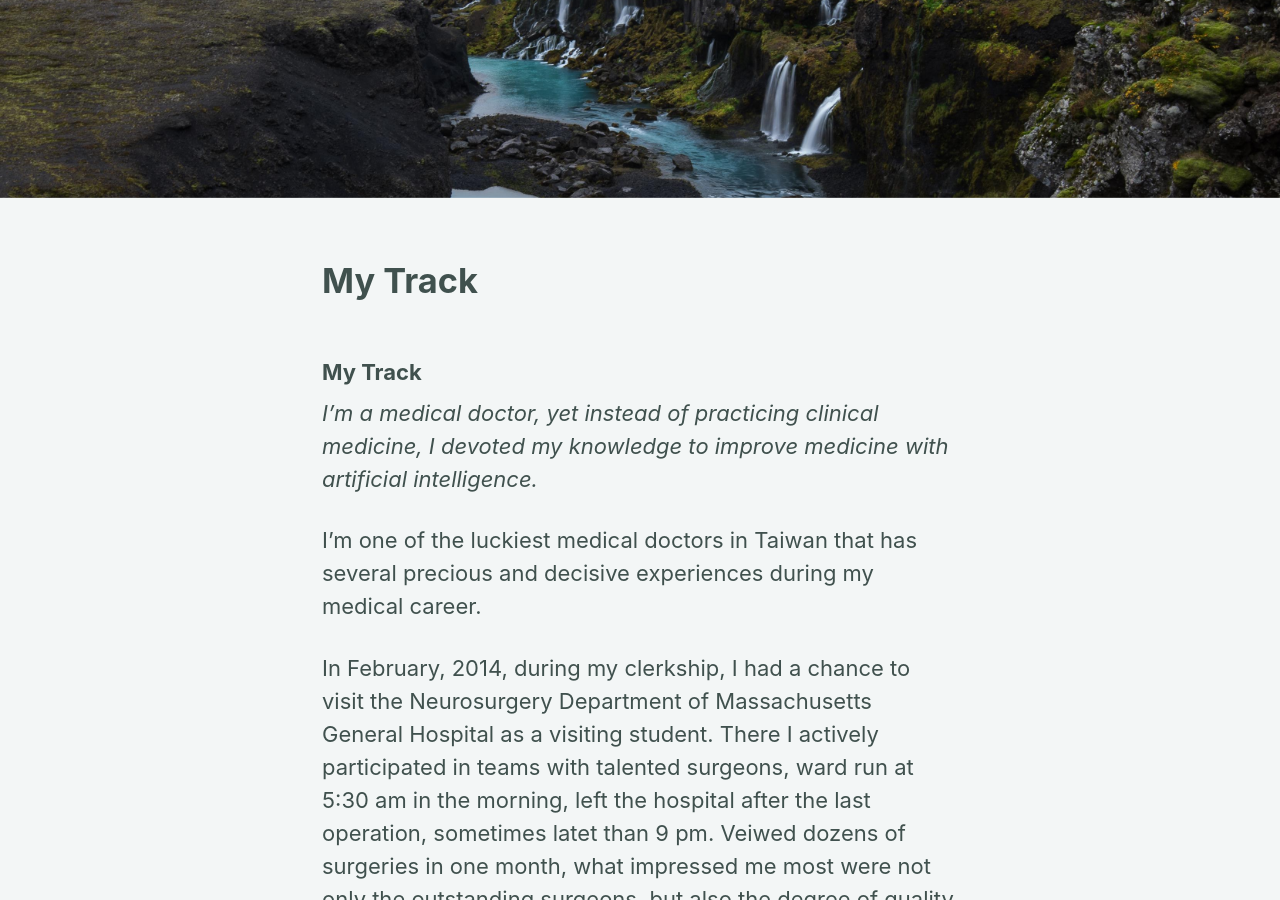
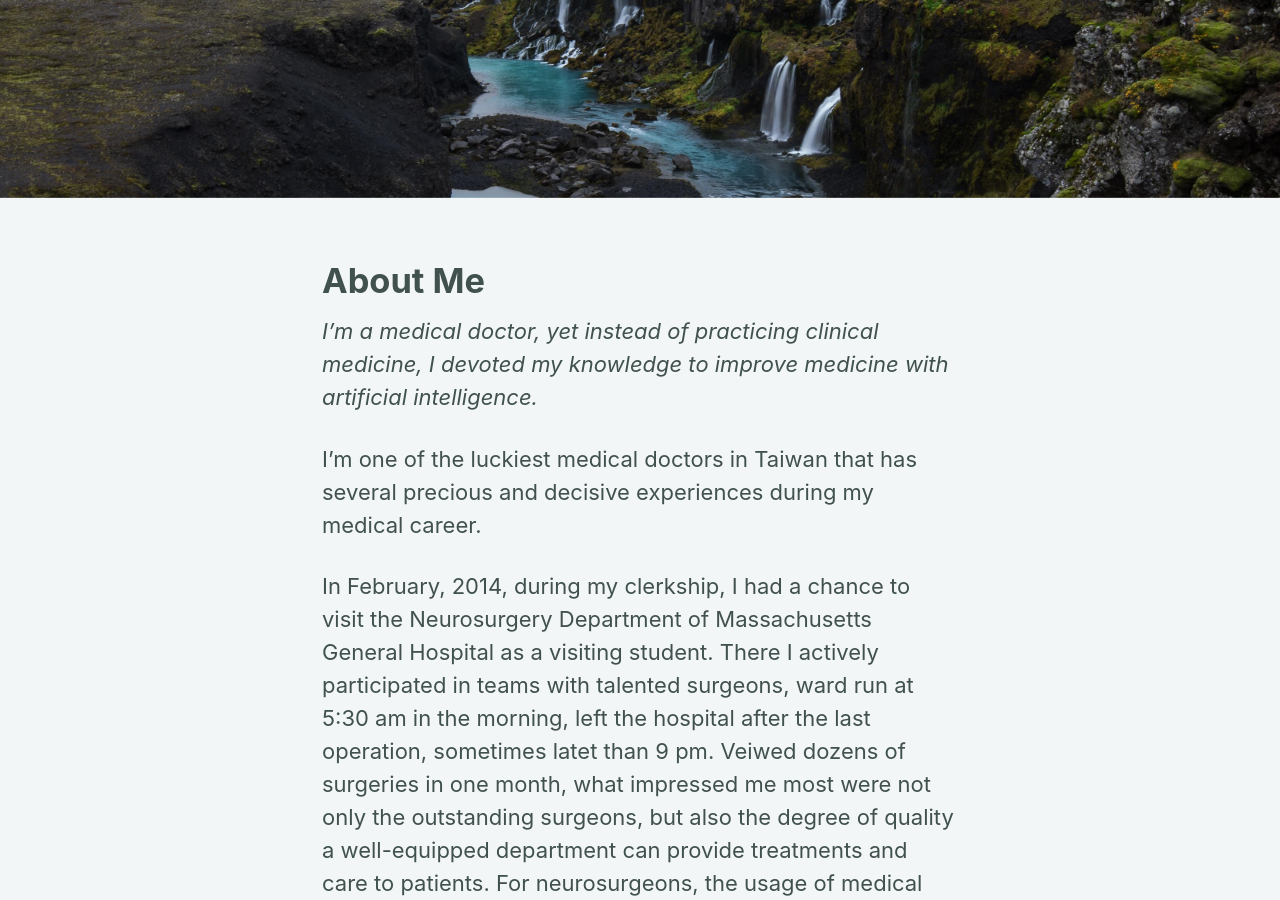
Before and after one commit to spreadwyvern/spreadwyvern.github.io, a Jekyll site: the page built from _pages/About Me.md, in a window 1280 px wide and 900 px high, scrolled down 378 px. Built offline with Jekyll 4.4.1, drawn with Linux system fonts in a browser that asks for light colours; cached includes are drawn as plain includes; nearby versions of some CDN libraries; our own code applies the rules of GitHub Pages for plain Markdown files.

Commit message:
update page

```diff
--- a/_config.yml
+++ b/_config.yml
@@ -107,7 +107,7 @@ author:
   avatar           : # path of avatar image, e.g. "/assets/images/bio-photo.jpg"
   bio              : "I am a medical doctor venturing into the world of artificial intelligence."
   location         : "Taiwan"
-  email            : u9601404@cmu.edu.tw
+  email            : linweikai@iis.sinica.edu.tw
   links:
     - label: "Email"
       icon: "fas fa-fw fa-envelope-square"
--- a/_data/navigation.yml
+++ b/_data/navigation.yml
@@ -1,7 +1,7 @@
 # main links
 main:
   - title: "About Me"
-    url: /about/
+    url: /About Me/
   - title: "Projects"
     url: /projects/
   - title: "Personal Interests"
--- a/_pages/About Me.md
+++ b/_pages/About Me.md
@@ -1,4 +1,5 @@
 ---
+title: "About Me"
 permalink: /about/
 layout: single
 header:
@@ -6,7 +7,7 @@ header:
   image_description: "Photo taken in Iceland."
 ---
 
-### My Track
+
 _I'm a medical doctor, yet instead of practicing clinical medicine, I devoted my knowledge to improve medicine with artificial intelligence._
 
 I'm one of the luckiest medical doctors in Taiwan that has several precious and decisive experiences during my medical career.
```
